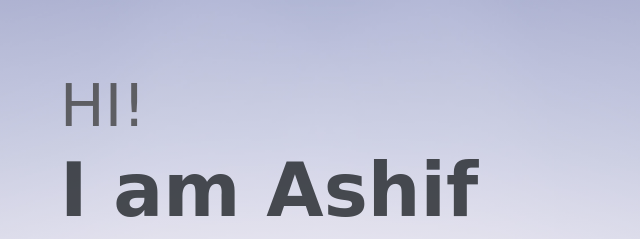
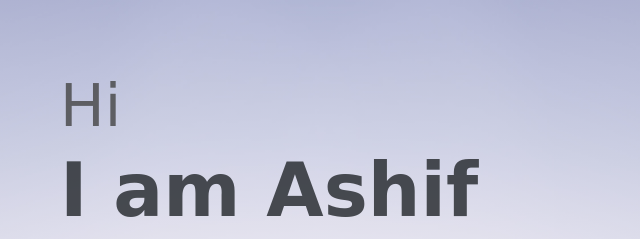
Before and after one commit to mohd-ashif/porfolio, a website: page public_html/index.html in a window 1280 px wide. Shown: the part 232-471 px from the top of the page, 320-960 px from the left. Drawn offline with nearby package versions, Linux system fonts and the light colour scheme; a web font is replaced by a local one.

Commit message:
first commit

```diff
--- a/public_html/index.html
+++ b/public_html/index.html
@@ -52,7 +52,7 @@
         <div class="overlay"></div>
         <div class="header-content container">
             <h1 class="header-title">
-                <span class="up">HI!</span>
+                <span class="up">Hi</span>
                 <span class="down">I am Ashif</span>
             </h1>
             <p class="header-subtitle">FULL-STACK DEVELOPER</p>
```
